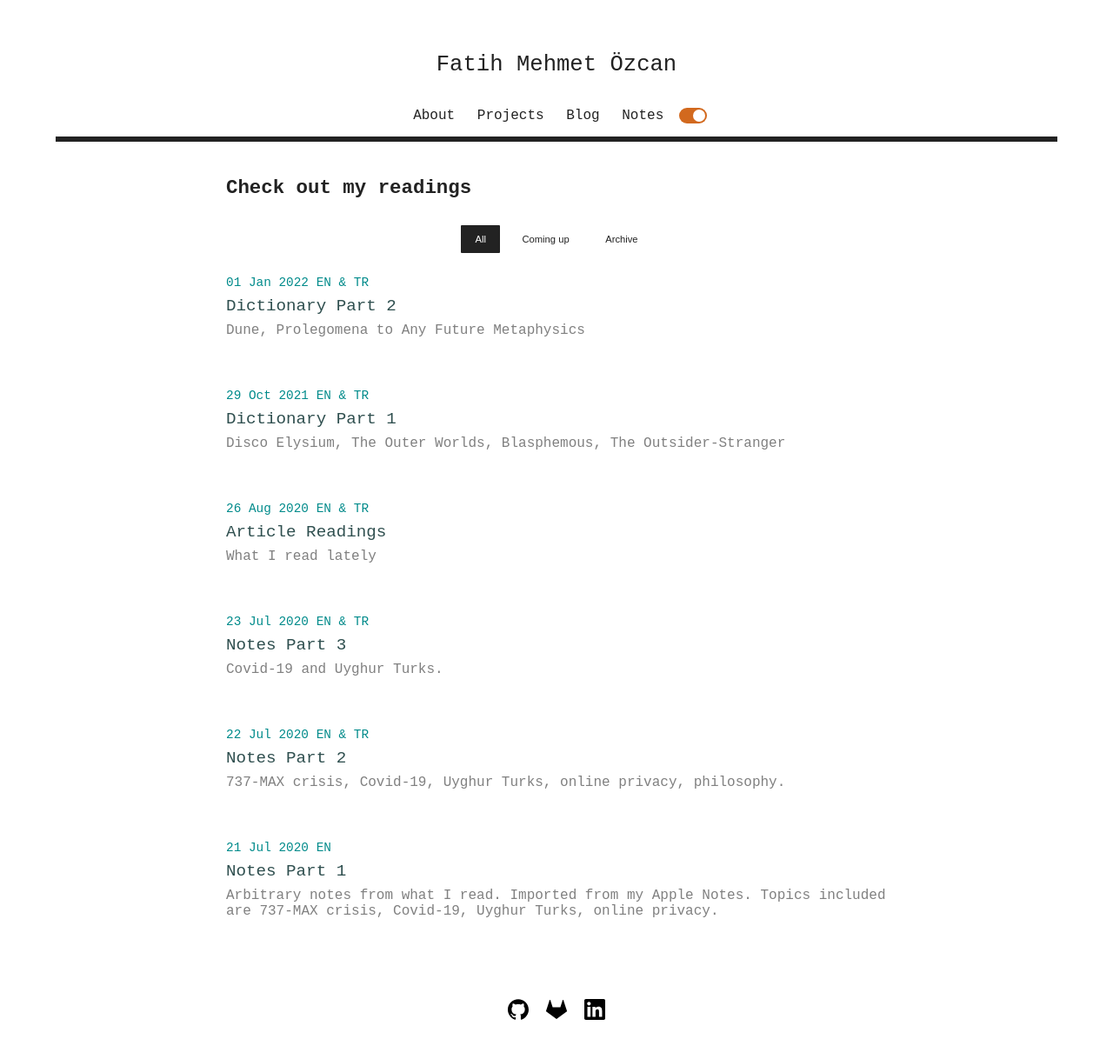
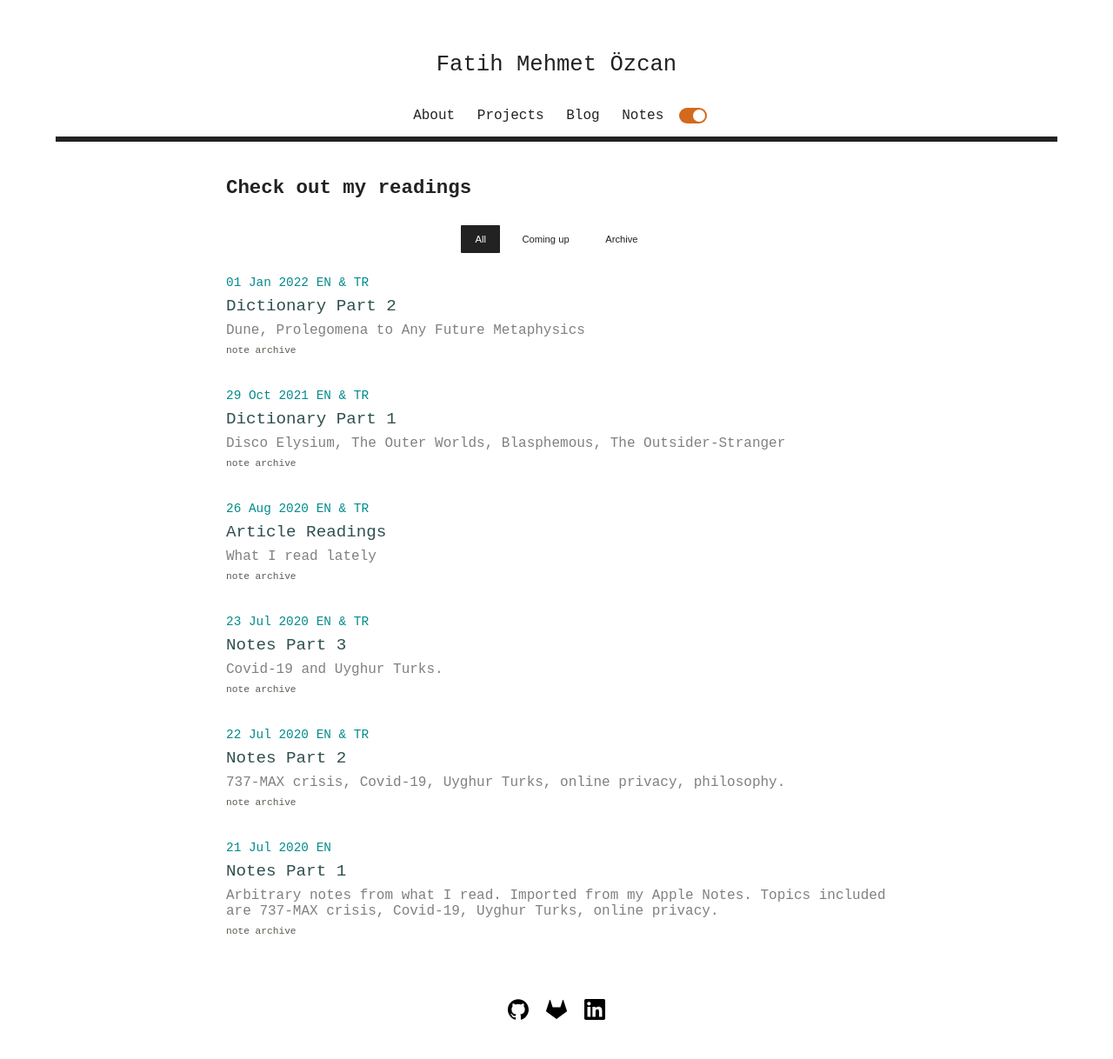
Before and after one commit to fatihmeh/fatihmeh.github.io, a Jekyll site: the page built from notes/index.html, in a window 1280 px wide. Shown: the whole page at 87% size. Built offline with Jekyll 4.4.1, drawn with Linux system fonts in a browser that asks for light colours.

Commit message:
Update color of .category

```diff
--- a/css/main.css
+++ b/css/main.css
@@ -35,6 +35,7 @@ body {
    --invert-percent-2:100%;
    --invert-percent-3:100%;
    --color-card: #eee;
+--color-category: white;
 }
 .theme-light {
    --color-primary: #222;
@@ -46,6 +47,7 @@ body {
    --invert-percent-2:50%;
    --invert-percent-3:0%;
    --color-card: #333;
+--color-category: #555D50;
 }
 #container {
   width:60%; margin:auto; margin-top:0px; margin-bottom:0px;  text-align:left;
@@ -124,7 +126,7 @@ p a {
 .blog-excerpt {
   color: gray; margin-top:8px; font-size:1rem;
 }
-.category {color: white; margin-top:8px; font-size:0.7rem;}
+.category {color: var(--color-category); margin-top:8px; font-size:0.7rem;}
 .info-text{
   color: var(--color-blog); font-family: "Courier New", Courier, monospace;
 }
```
